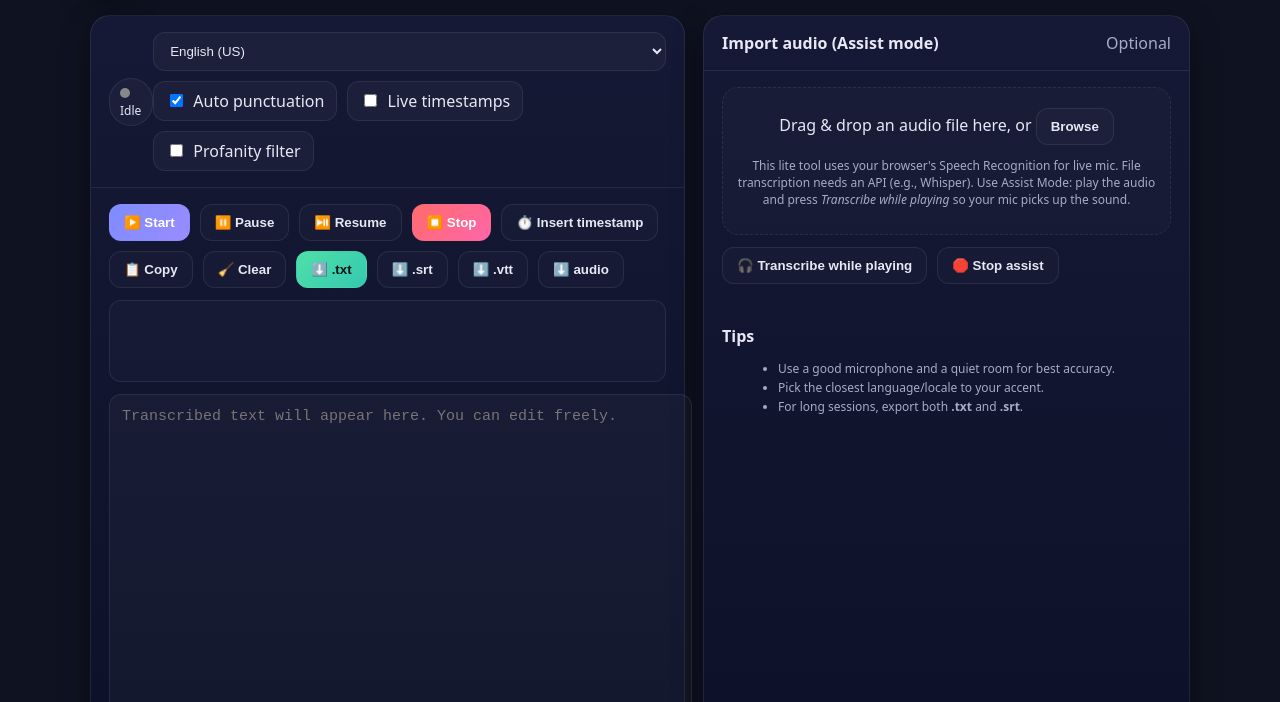
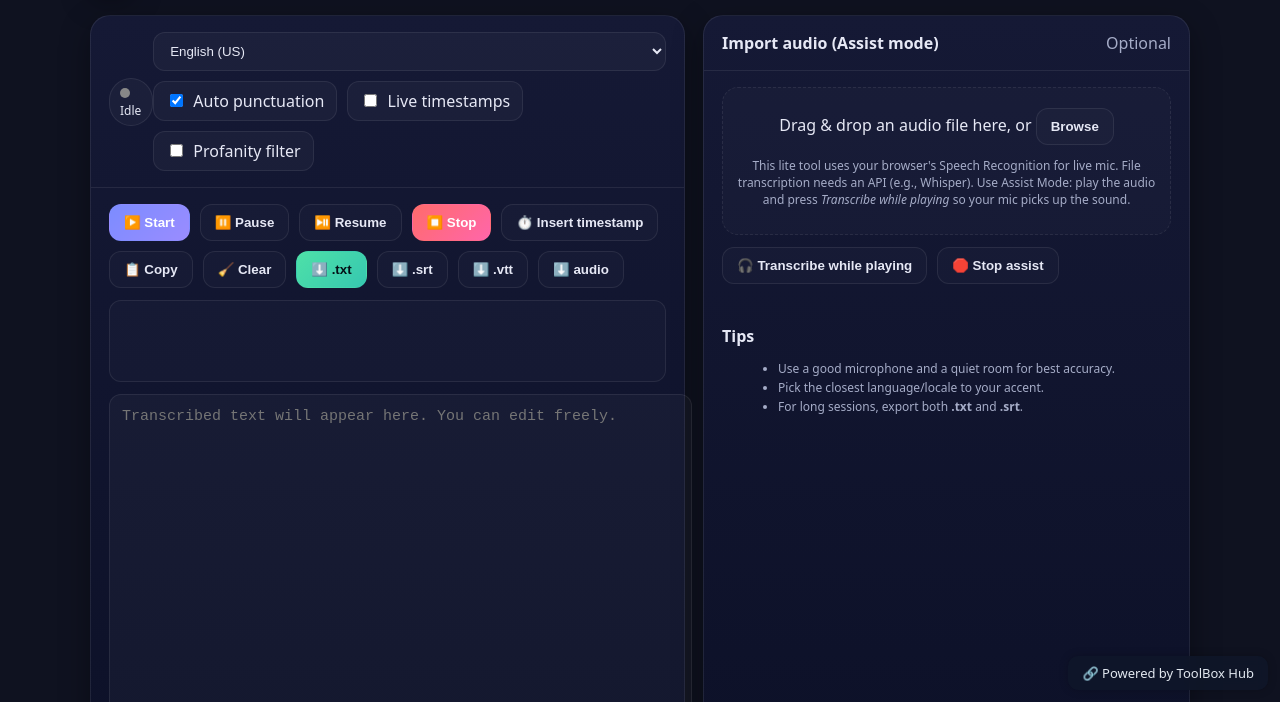
Before and after one commit to SUJIT-G/Audio-to-Text-Transcription-Lite, a plain HTML site: page index.html in a window 1280 px wide. Shown: the part 98-800 px from the top of the page. Drawn offline with Linux system fonts and the light colour scheme.

Commit message:
Update index.html

```diff
--- a/index.html
+++ b/index.html
@@ -170,7 +170,37 @@
         </div>
       </aside>
     </div>
+<!-- ToolBox Hub Footer Badge -->
+<style>
+  .toolbox-footer {
+    position: fixed;
+    bottom: 12px;
+    right: 12px;
+    background: rgba(15, 23, 42, 0.8);
+    color: #e2e8f0;
+    padding: 8px 14px;
+    border-radius: 10px;
+    font-size: 13px;
+    box-shadow: 0 0 10px rgba(0,0,0,0.2);
+    z-index: 9999;
+    backdrop-filter: blur(6px);
+    transition: all 0.25s ease-in-out;
+  }
+  .toolbox-footer:hover {
+    background: linear-gradient(90deg, #06b6d4, #8b5cf6);
+    color: #fff;
+    transform: translateY(-2px);
+  }
+  .toolbox-footer a {
+    text-decoration: none;
+    color: inherit;
+    font-weight: 500;
+  }
+</style>
 
+<div class="toolbox-footer">
+  🔗 Powered by <a href="https://omnitoolaz.com" target="_blank">ToolBox Hub</a>
+</div>
     <footer>Built for modern Chromium-based browsers. Safari support may vary.</footer>
   </div>
 
```
